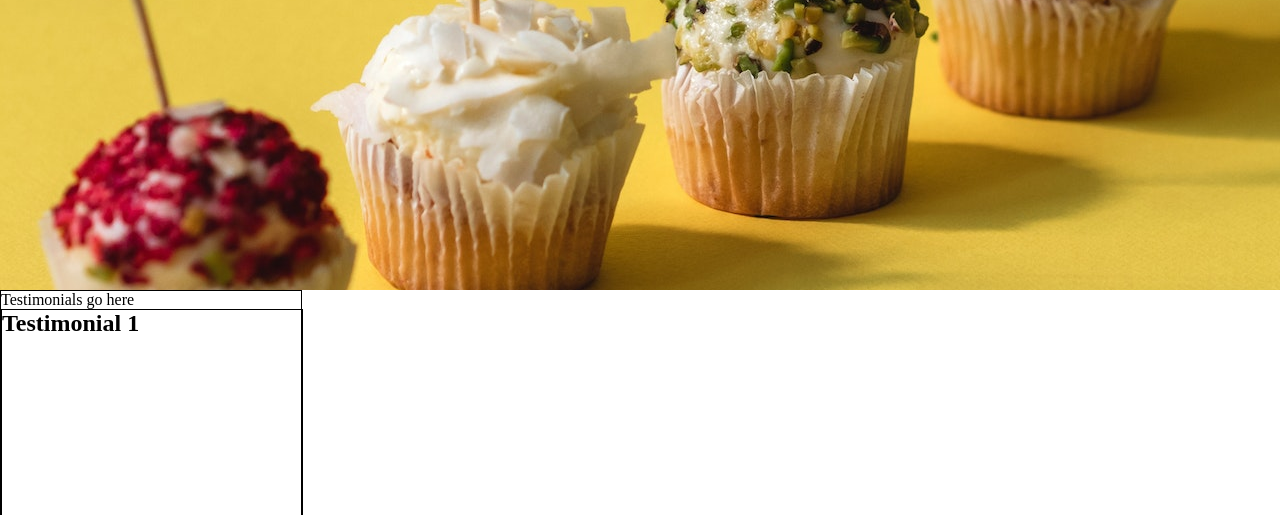
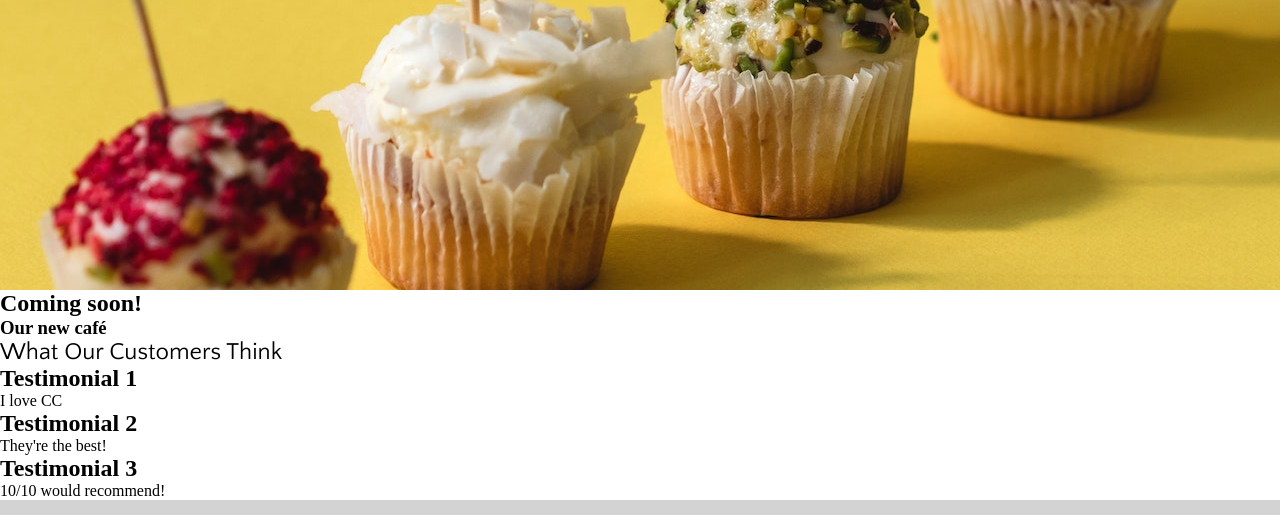
Before and after one commit to hmcollins2809/the_cupcake_caterers, a plain HTML site: page index.html in a window 1280 px wide. Shown: the part 620-1135 px from the top of the page. Drawn offline with Linux system fonts and the light colour scheme; a web font is replaced by a local one.

Commit message:
Save changes

```diff
--- a/index.html
+++ b/index.html
@@ -37,29 +37,36 @@
         </nav>
     </header>
 
-    <section>
-        <div id="hero-image">
-
+    <section id="hero-outer">
+        <div id="hero-image"></div>
+        <div id="cafe-box">
+            <h2>Coming soon!</h2>
+            <h3>Our new café</h3>
         </div>
-
     </section>
 
-    <section class="testimonials">
-        <div>Testimonials go here
-            <div>
+    <section id="customer-reviews">
+        <div>
+            <h1>What Our Customers Think</h1>
+            <div class="testimonial-box">
                 <h2>Testimonial 1</h2>
+                <hr>
+                <p>I love CC</p>
             </div>
-            <div>
+            <div class="testimonial-box">
                 <h2>Testimonial 2</h2>
+                <hr>
+                <p>They're the best!</p>
             </div>
-            <div>
+            <div class="testimonial-box">
                 <h2>Testimonial 3</h2>
+                <hr>
+                <p>10/10 would recommend!</p>
             </div>
         </div>
     </section>
 
     <footer>
-        <span>
         <ul class="social-media-links">
             <li>
                 <a href="https://facebook.com" target="_blank" rel="noopener" aria-label="Find Us on Facebook (opens in a new tab)">
@@ -80,7 +87,6 @@
                 <a href="https://pinterest.com" target="_blank" rel="noopener" aria-label="Visit our Pinterest page (opens in a new tab)">Pinterest <i class="fa-brands fa-square-pinterest"></i></a>
             </li>
         </ul>
-        </span>
     </footer>
 
 </body>
```
